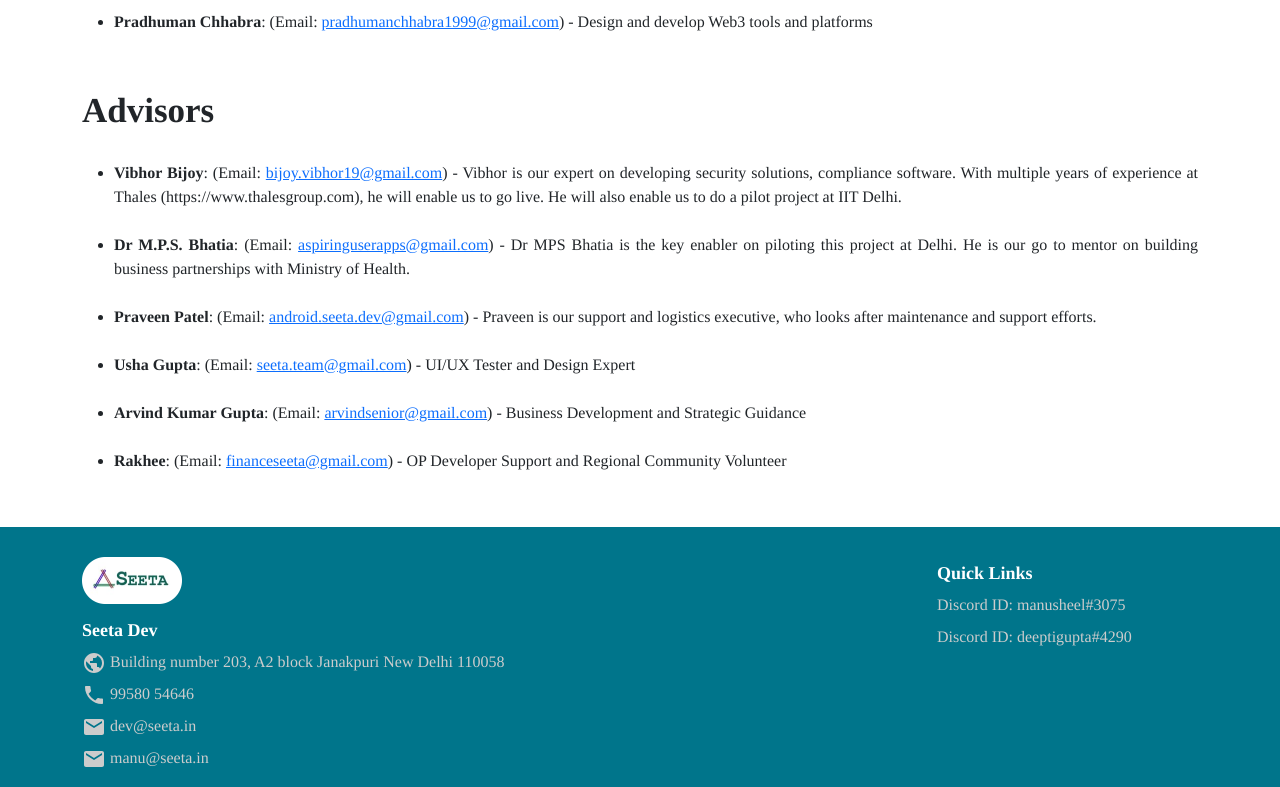
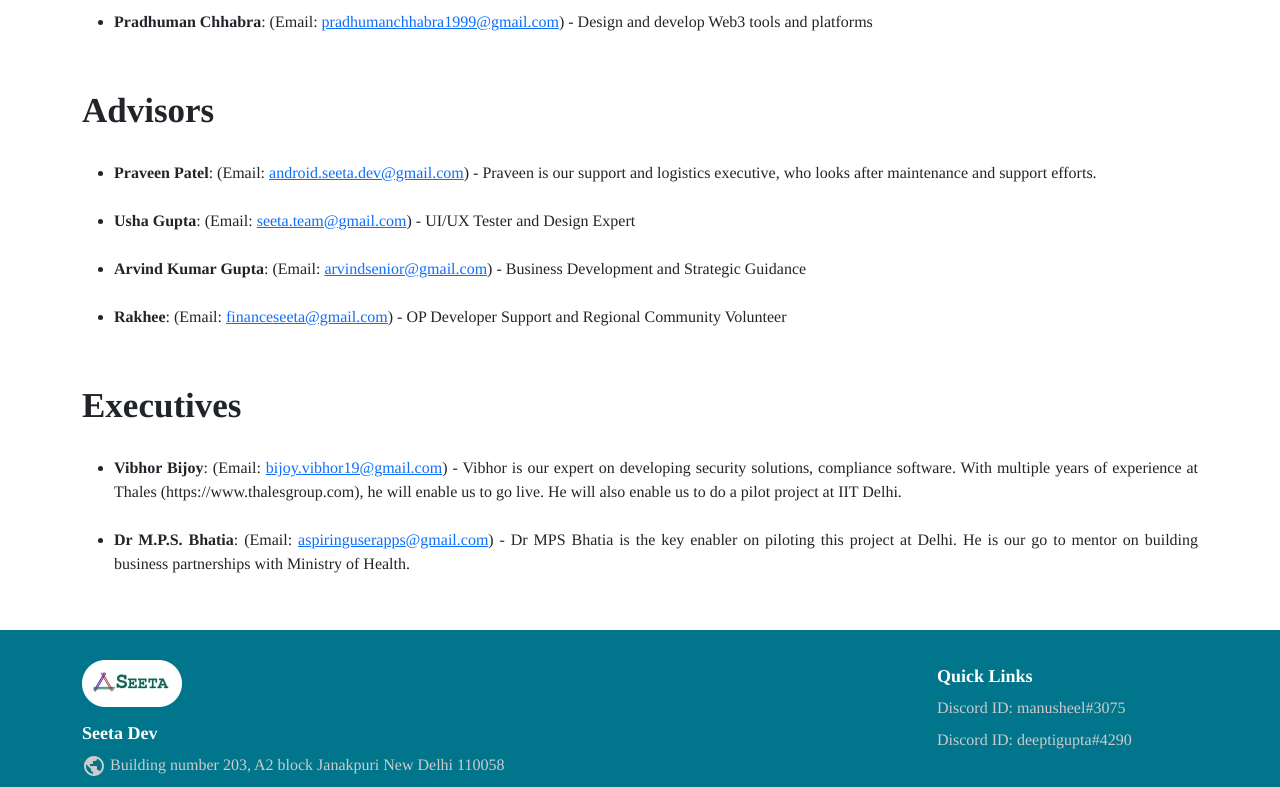
Before and after one commit to pradhuman-chhabra/Park-GHO-Family, a Next.js app: page /teammembers in a window 1280 px wide. Shown: the part 409-1196 px from the top of the page. Built offline with nearby package versions, Linux system fonts and the light colour scheme.

Commit message:
changed the heading style

```diff
--- a/src/pages/teammembers.js
+++ b/src/pages/teammembers.js
@@ -52,27 +52,6 @@ export default function teammembers() {
         <h1 className="section-heading">Advisors</h1>
         <ul>
           <li>
-            <strong>Vibhor Bijoy</strong>: (Email:{" "}
-            <a href="mailto:bijoy.vibhor19@gmail.com">
-              bijoy.vibhor19@gmail.com
-            </a>
-            ) - Vibhor is our expert on developing security solutions,
-            compliance software. With multiple years of experience at Thales
-            (https://www.thalesgroup.com), he will enable us to go live. He will
-            also enable us to do a pilot project at IIT Delhi.
-          </li>
-          <br />
-          <li>
-            <strong>Dr M.P.S. Bhatia</strong>: (Email:{" "}
-            <a href="mailto:aspiringuserapps@gmail.com">
-              aspiringuserapps@gmail.com
-            </a>
-            ) - Dr MPS Bhatia is the key enabler on piloting this project at
-            Delhi. He is our go to mentor on building business partnerships with
-            Ministry of Health.
-          </li>
-          <br />
-          <li>
             <strong>Praveen Patel</strong>: (Email:{" "}
             <a href="mailto:android.seeta.dev@gmail.com">
               android.seeta.dev@gmail.com
@@ -100,6 +79,30 @@ export default function teammembers() {
           </li>
           <br />
         </ul>
+        <h1 className="section-heading">Executives</h1>
+        <ul>
+          <li>
+            <strong>Vibhor Bijoy</strong>: (Email:{" "}
+            <a href="mailto:bijoy.vibhor19@gmail.com">
+              bijoy.vibhor19@gmail.com
+            </a>
+            ) - Vibhor is our expert on developing security solutions,
+            compliance software. With multiple years of experience at Thales
+            (https://www.thalesgroup.com), he will enable us to go live. He will
+            also enable us to do a pilot project at IIT Delhi.
+          </li>
+          <br />
+          <li>
+            <strong>Dr M.P.S. Bhatia</strong>: (Email:{" "}
+            <a href="mailto:aspiringuserapps@gmail.com">
+              aspiringuserapps@gmail.com
+            </a>
+            ) - Dr MPS Bhatia is the key enabler on piloting this project at
+            Delhi. He is our go to mentor on building business partnerships with
+            Ministry of Health.
+          </li>
+          <br />
+        </ul>
       </Container>
     </Layout>
   );
```
Also changed, not shown: src/pages/index.js (+6 -6 lines), src/styles/globals.css (line endings or trailing spaces).
